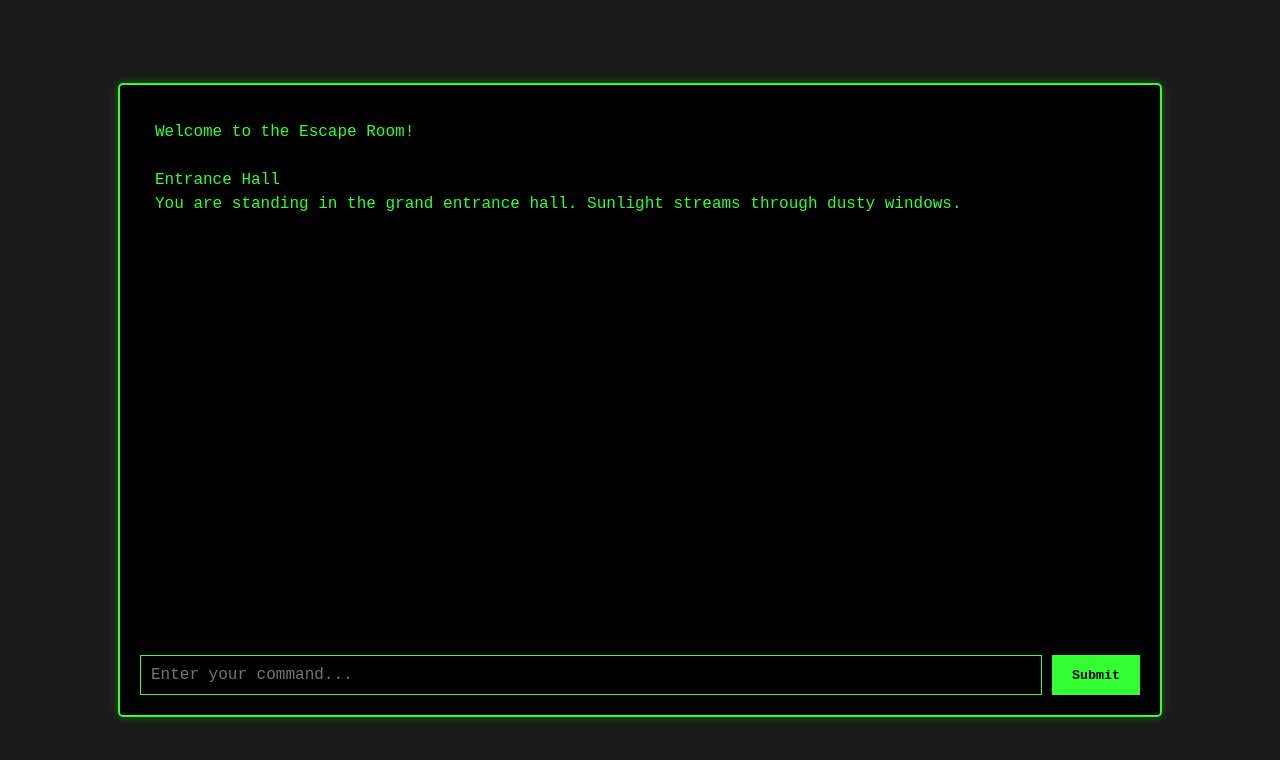
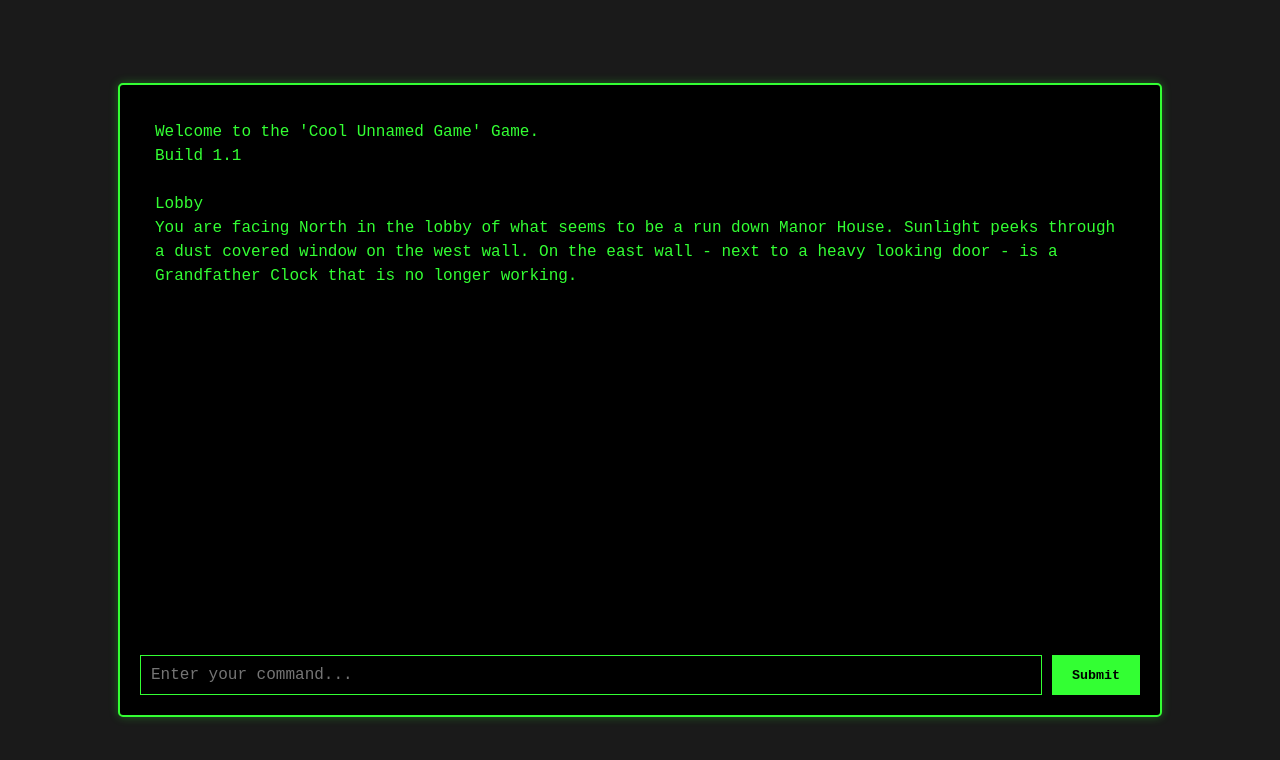
Before and after one commit to trhamb/teeber, a plain HTML site: page index.html in a window 1280 px wide. Drawn offline with Linux system fonts and the light colour scheme.

Commit message:
Minor text changes

```diff
--- a/assets/dialog.json
+++ b/assets/dialog.json
@@ -1,5 +1,5 @@
 {
-  "welcome": "Welcome to the Escape Room!",
+    "welcome": "Welcome to the 'Cool Unnamed Game' Game.\nBuild 1.1",
     "invalidCommand": "I don't understand that command.",
     "interactions": {
         "take": {
--- a/assets/rooms.json
+++ b/assets/rooms.json
@@ -1,8 +1,8 @@
 [
     {
         "id": "room1",
-        "name": "Entrance Hall",
-        "description": "You are standing in the grand entrance hall. Sunlight streams through dusty windows.",
+        "name": "Lobby",
+        "description": "You are facing North in the lobby of what seems to be a run down Manor House. Sunlight peeks through a dust covered window on the west wall. On the east wall - next to a heavy looking door - is a Grandfather Clock that is no longer working. ",
         "exits": { "north": "room2", "east": "room3" },
         "doors": [
             {
--- a/index.html
+++ b/index.html
@@ -14,6 +14,7 @@
                         type="text"
                         id="game-input"
                         placeholder="Enter your command..."
+                        autocomplete="off"
                     />
                     <button id="submit-command">Submit</button>
                 </div>
```
Also changed, not shown: 1 other file. Lines whose indentation alone changed are shown as unchanged.
